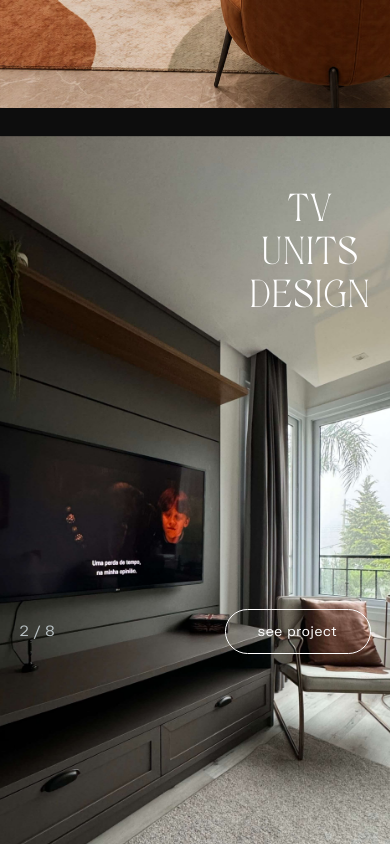
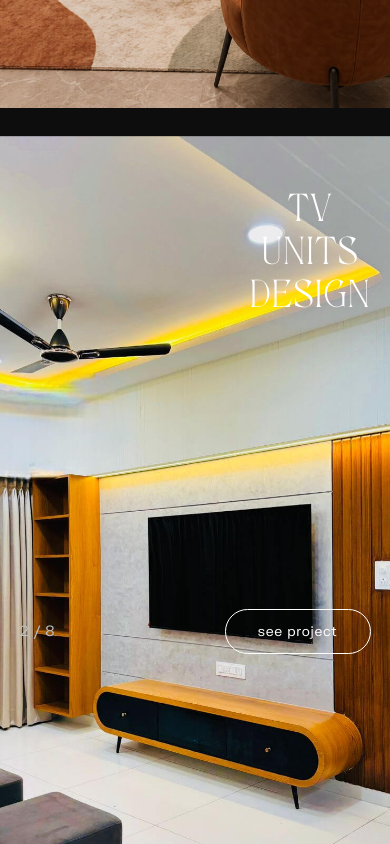
Before and after one commit to devjangid28/jigar-interior-final, a React (Vite) app: page / in a window 390 px wide. Shown: the part 1580-2424 px from the top of the page. Built offline with nearby package versions, Linux system fonts and the light colour scheme; a web font is replaced by a local one.

Commit message:
tv image update in mobile

```diff
--- a/src/components/ProjectsSection.jsx
+++ b/src/components/ProjectsSection.jsx
@@ -23,7 +23,7 @@ const projects = [
     num: '2',
     title: ['TV', 'Units', 'Design'],
     image: '/Tv D.jpg',
-    mobileImage: '/Tv M.jpg',
+    mobileImage: '/tv unit design.jpg',
     alt: 'TV Units Design',
     images: [
       '/interior 4.png',
```
